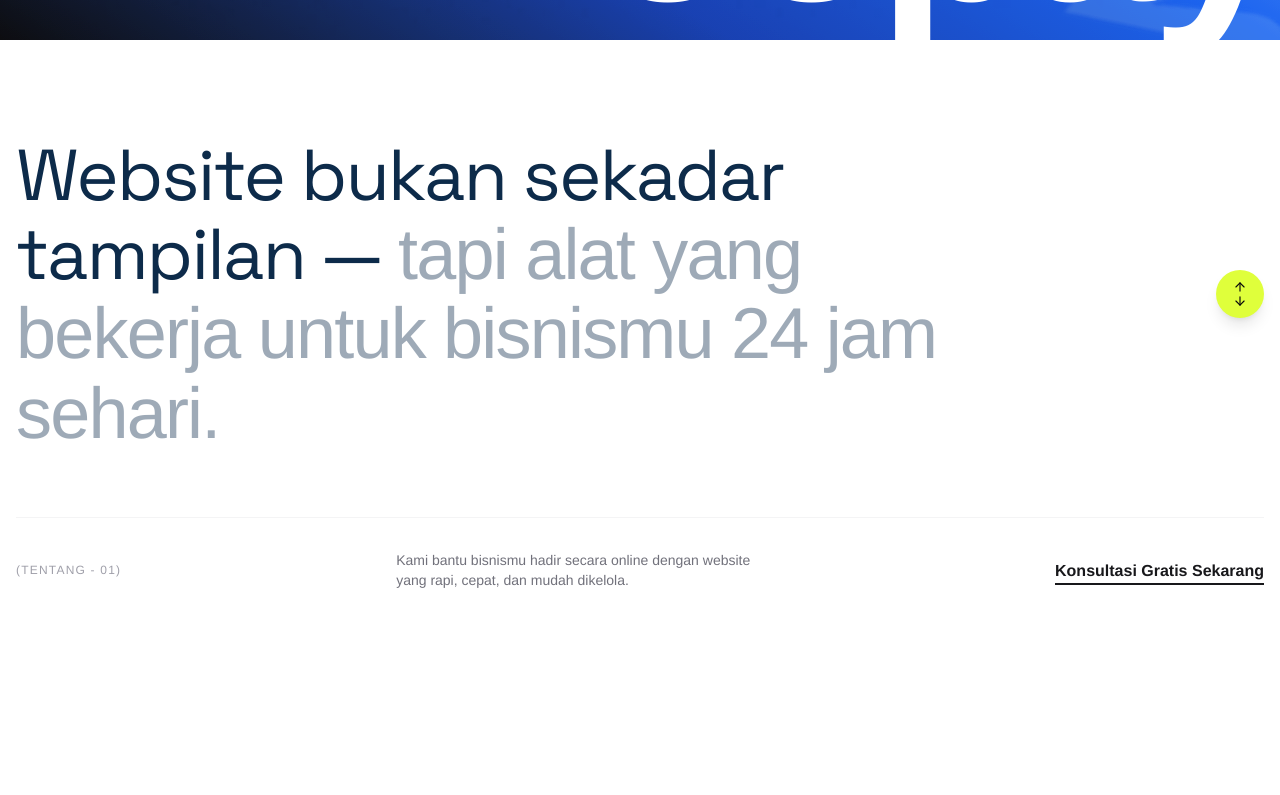
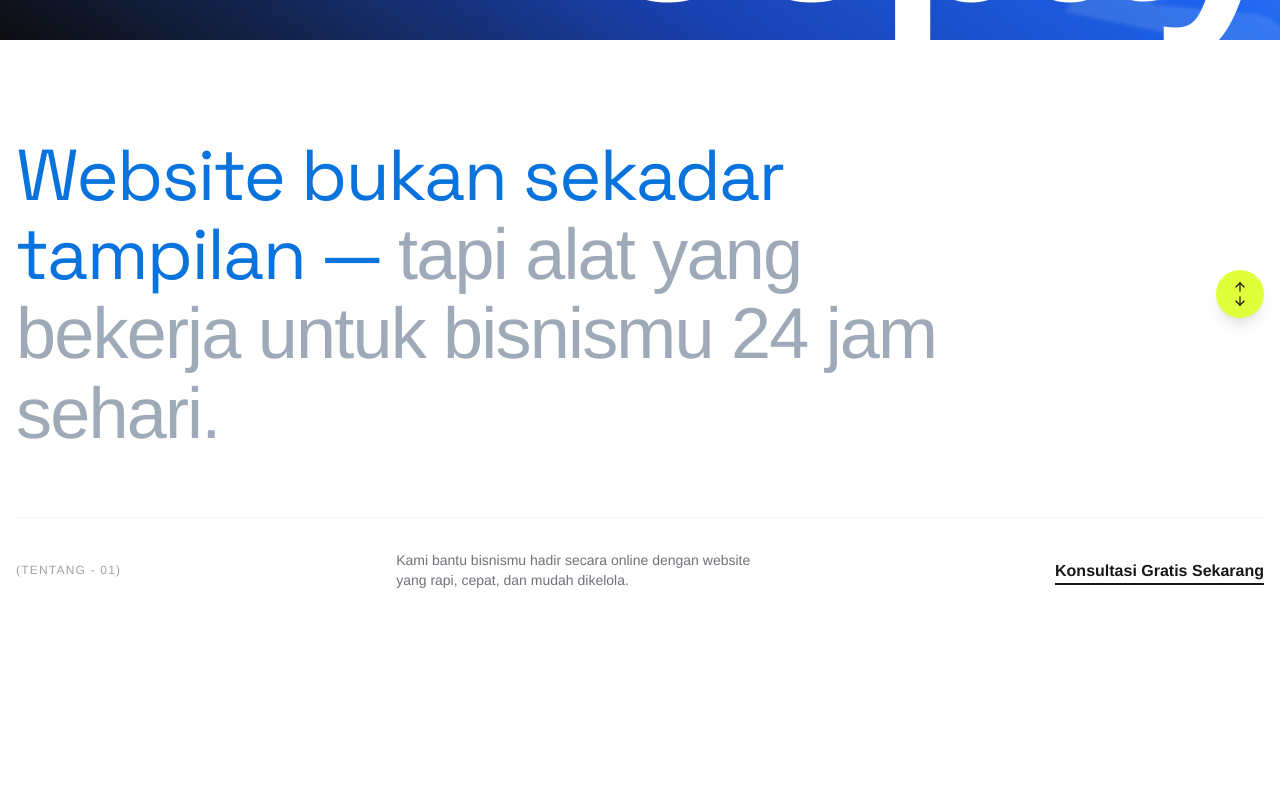
Before and after one commit to fahrirxtak/toopay-new, a React (Vite) app: page / in a window 1280 px wide. Shown: the part 760-1555 px from the top of the page. Built offline with nearby package versions, Linux system fonts and the light colour scheme; a web font is replaced by a local one.

Commit message:
Add styles for h2 element in index.css

```diff
--- a/src/index.css
+++ b/src/index.css
@@ -41,8 +41,12 @@ body {
   font-family: "helvetica", "Plus Jakarta Sans", "inter", "poppins", sans-serif;
 }
 
+h2 {
+    font-family: "space";
+    color: #0973dd;
+}
+
 h1,
-h2,
 h3,
 h4 {
   font-family: "space";
```
